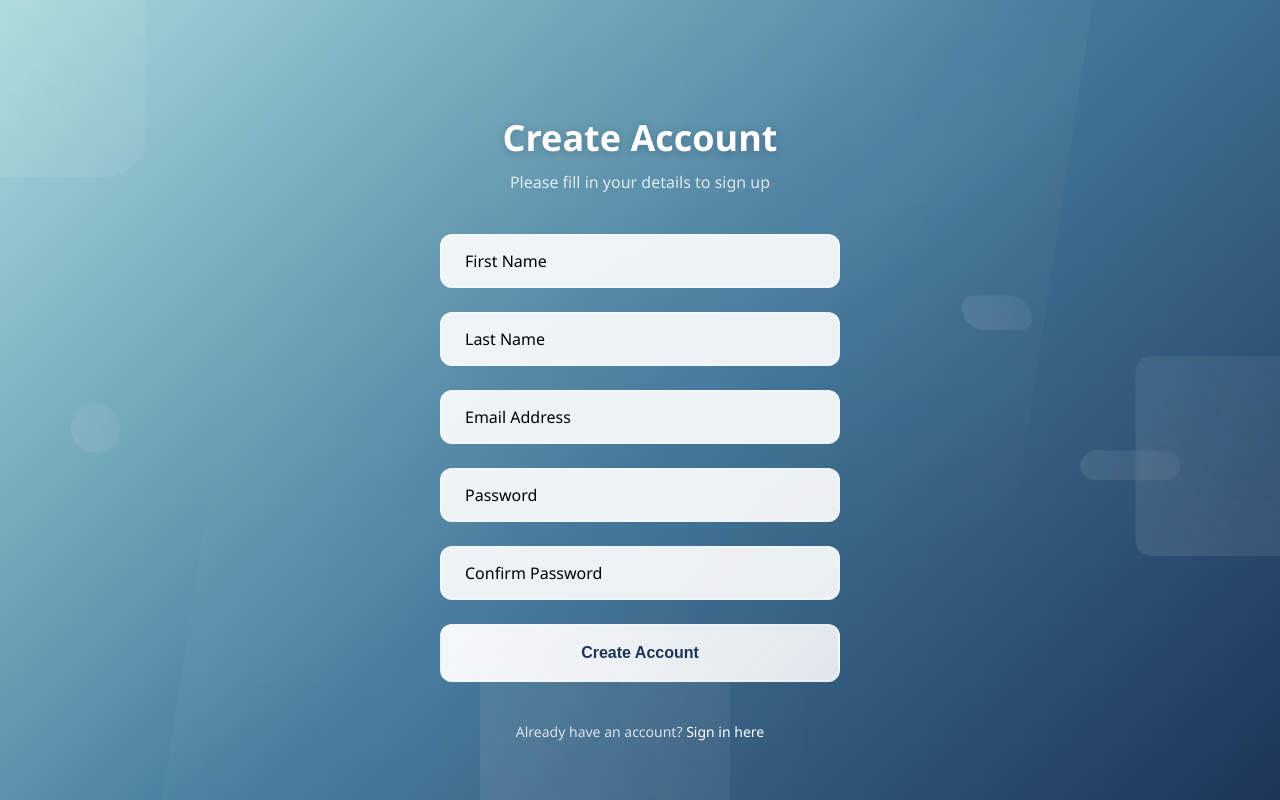
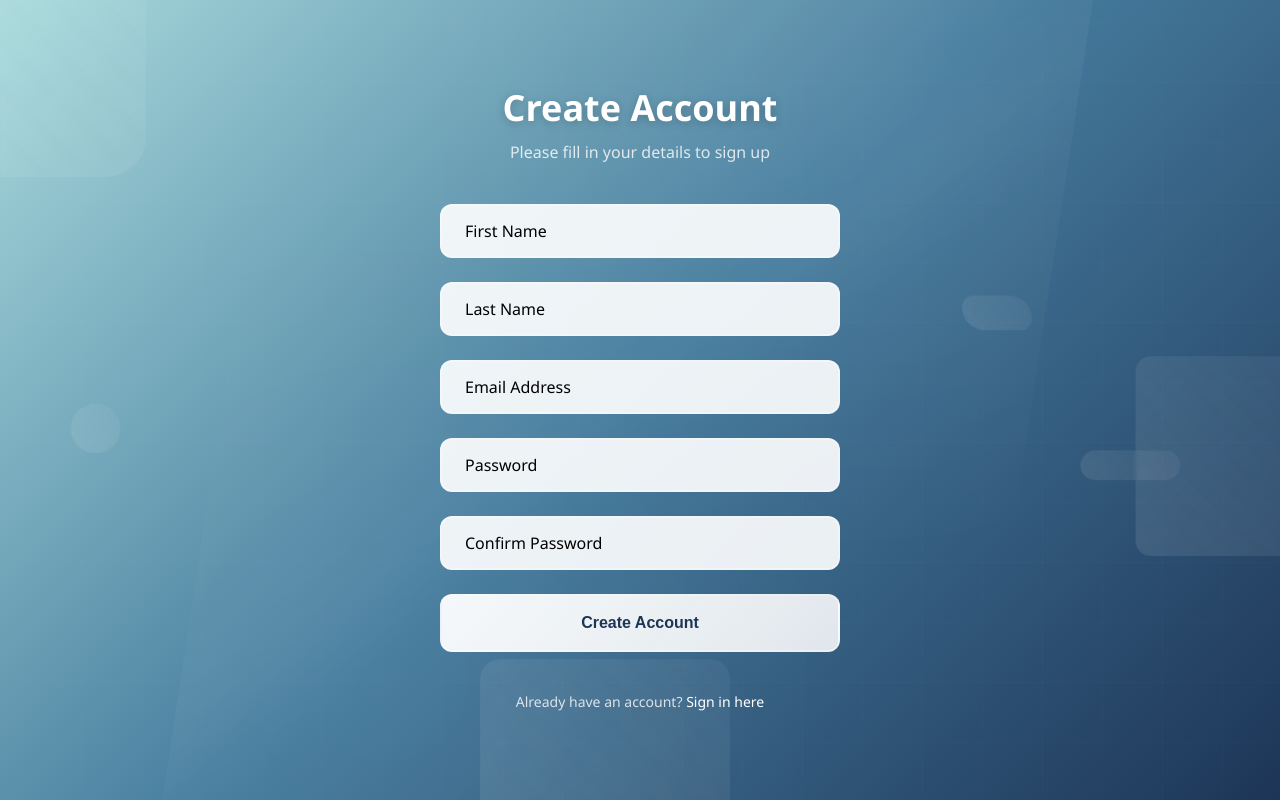
Before and after one commit to MaddyMadhesh77/titan-web, a React (Vite) app: page /signup in a window 1280 px wide. Built offline with nearby package versions, Linux system fonts and the light colour scheme.

Commit message:
conformation of signup page

```diff
--- a/src/components/signup.jsx
+++ b/src/components/signup.jsx
@@ -52,7 +52,7 @@ const Signup = () => {
 
   return (
     <div style={{
-        marginTop: '-120px',
+        marginTop: '-180px',
         position: "relative",
         width: "100%",
         minHeight: "100vh",
```
